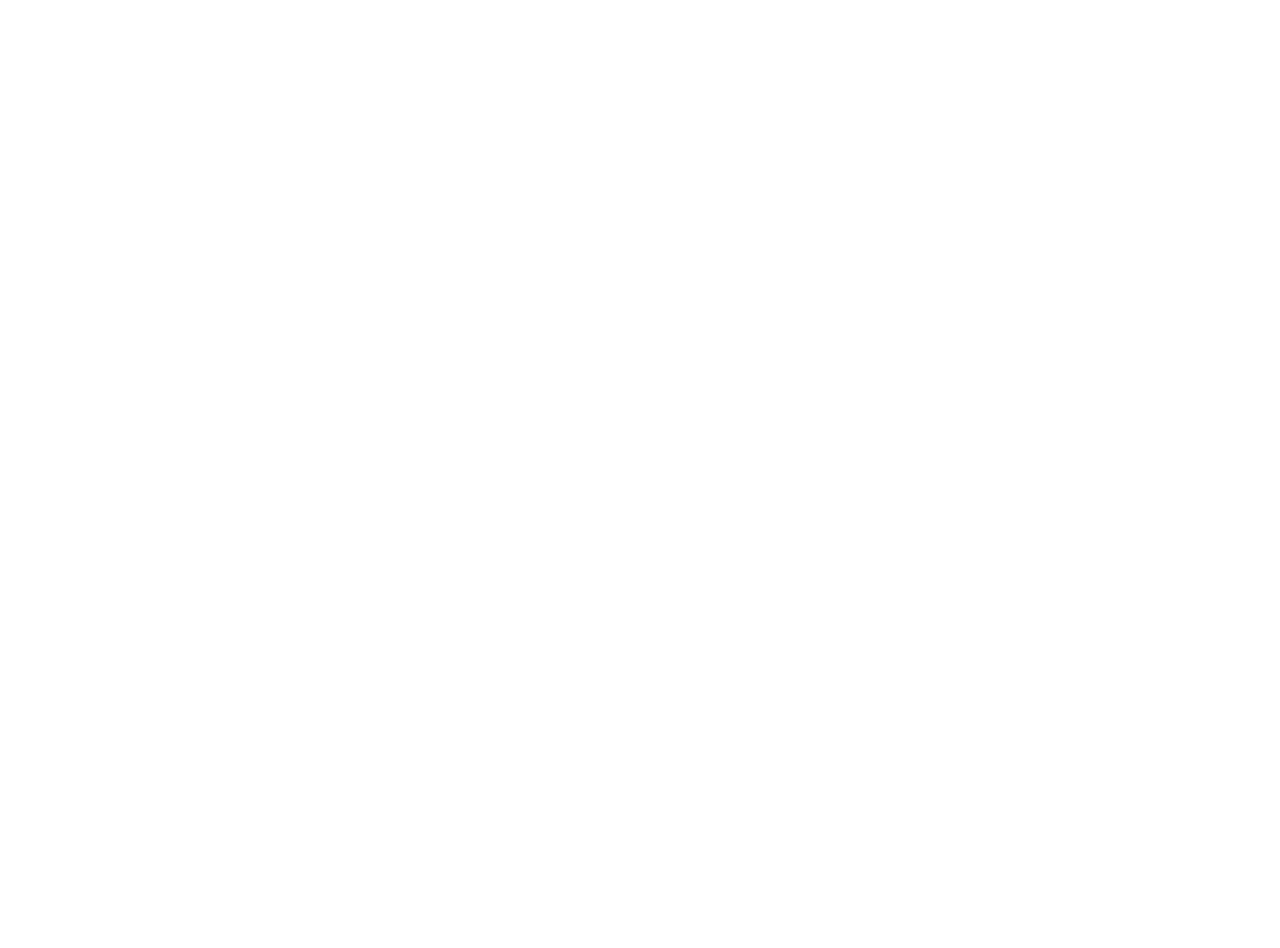
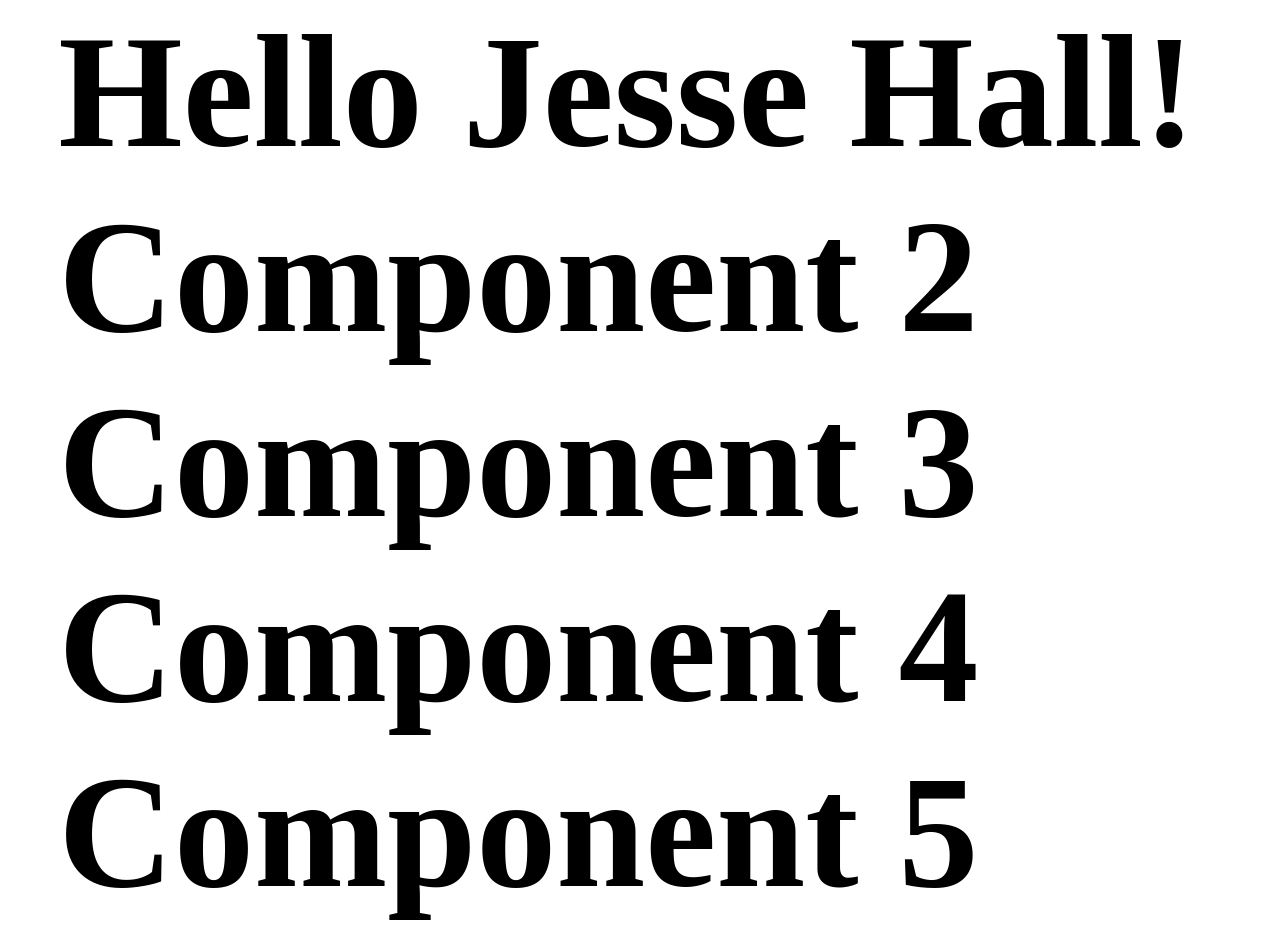
Before and after one commit to Anjum7866/react-redux, a React (Create React App) app: page / in a window 1280 px wide. Shown: the top 948 px of the page. Before the commit the page ends 800 px from the top, so only its background shows below. Built offline with nearby package versions, Linux system fonts and the light colour scheme.

Commit message:
useContext hook

```diff
--- a/src/App.js
+++ b/src/App.js
@@ -1,11 +1,56 @@
-import React from 'react'
+import { useState, createContext, useContext } from "react";
+import React from "react";
+
+const UserContext = createContext();
 
 const App = () => {
+  const [user, setUser] = useState("Jesse Hall");
+
   return (
-    <div>
+    <UserContext.Provider value={user}>
+      <h1>{`Hello ${user}!`}</h1>
+      <Component2 />
+    </UserContext.Provider>
+  );
 
-    </div>
-  )
+}
+export default App
+
+
+function Component2() {
+  return (
+    <>
+      <h1>Component 2</h1>
+      <Component3 />
+    </>
+  );
 }
 
-export default App
+function Component3() {
+  return (
+    <>
+      <h1>Component 3</h1>
+      <Component4 />
+    </>
+  );
+}
+
+function Component4() {
+  return (
+    <>
+      <h1>Component 4</h1>
+      <Component5 />
+    </>
+  );
+}
+
+function Component5() {
+  const user = useContext(UserContext);
+
+  return (
+    <>
+      <h1>Component 5</h1>
+      <h2>{`Hello ${user} again!`}</h2>
+    </>
+  );
+}
```
